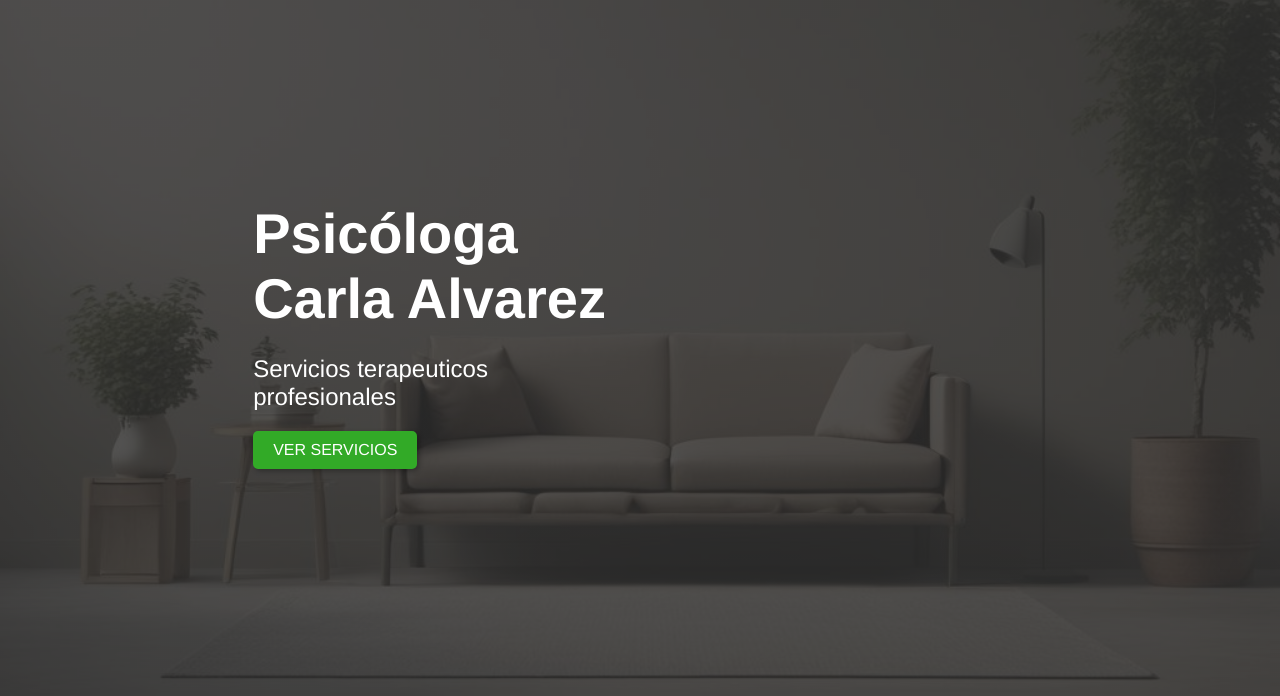
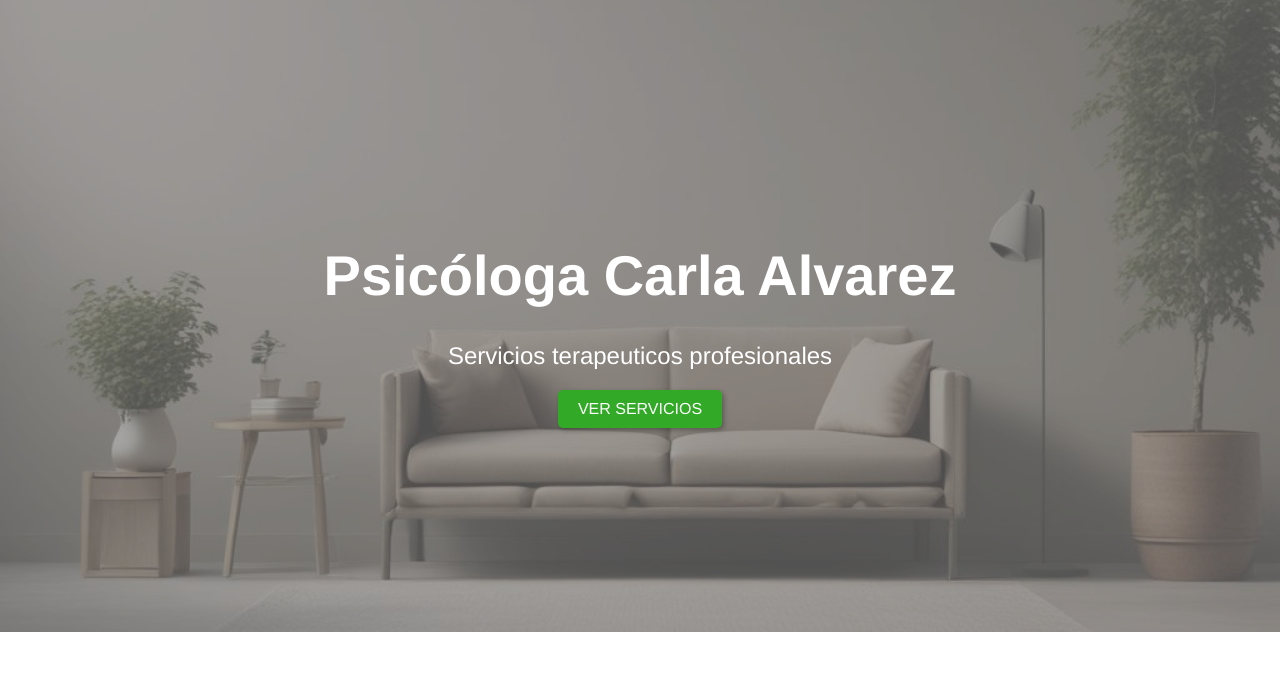
Before and after one commit to Annes-exe/prototype-web-psienestar, a plain HTML site: page index.html in a window 1280 px wide. Shown: the part 82-778 px from the top of the page. Drawn offline with Linux system fonts and the light colour scheme.

Commit message:
mas cambios

```diff
--- a/css/styles.css
+++ b/css/styles.css
@@ -60,6 +60,15 @@ nav span:hover, nav button:hover {
   color: #32AA27;
 }
 
+.nav-btn-borde {
+  transition: background-color 0.3s ease;
+}
+
+.nav-btn-borde:hover {
+  background-color: #32AA27;
+  color: #ffffff;
+}
+
 nav button {
   border: 2px solid #333;
   padding: 8px 15px;
@@ -97,7 +106,18 @@ body {
   align-items: center;
 }
 
+.hero-content {
+  position: relative;
+  width: 100%;
+  height: 100%;
+  min-height: 80vh; /* Igual que #seccion-inicio */
+  display: flex;
+  flex-direction: column;
+  justify-content: center;
+}
+
 .hero-bg-img {
+  object-fit: cover;
   position: absolute;
   top: 0; left: 0; width: 100%; height: 100%;
   object-fit: cover;
@@ -110,7 +130,7 @@ body {
 .hero-content::before {
   content: "";
   position: absolute;
-  top: 0; left: 0; width: 100%; height: 100%;
+  height: 100%;
   background: linear-gradient(#00000080, #00000080);
   z-index: 1;
   pointer-events: none;
@@ -127,7 +147,7 @@ body {
   font-family: 'Helvetica', sans-serif;
   margin-bottom: 10px;
   font-weight: bold;
-  margin-left: 40%;
+  text-align: center;
 }
 
 #seccion-inicio p {
@@ -135,10 +155,10 @@ body {
   font-size: 1.5em;
   font-family: 'Helvetica', sans-serif;
   margin-bottom: 20px;
-  margin-left: 40%;
+  text-align: center;
 }
 
-#seccion-inicio button {
+.ver-servicios-btn {
   background-color: #32AA27;
   color: #ffffff;
   font-size: 1em;
@@ -148,7 +168,9 @@ body {
   border-radius: 5px;
   cursor: pointer;
   box-shadow: 2px 2px 5px #0000004D;
-  margin-left: 40%;
+  text-align: center;
+  display: block;
+  margin: 0 auto;
 }
 
 /*------------------------------------- Seccion Sobre Mi ----------------------------------*/
--- a/index.html
+++ b/index.html
@@ -28,8 +28,8 @@
                     <li><span onclick="irASeccion('seccion-inicio')">Inicio</span></li>
                     <li><span onclick="irASeccion('seccion-sobreMi')">Sobre mi</span></li>
                     <li><span onclick="irASeccion('seccion-servicios')">Servicios</span></li>
-                    <li><button onclick="irASeccion('seccion-contacto')">CONTACTO</button></li>
-                    <li><button onclick="irASeccion('seccion-agenda')">AGENDAR</button></li>
+                    <li><button class="nav-btn-borde" onclick="irASeccion('seccion-contacto')">CONTACTO</button></li>
+                    <li><button class="nav-btn-borde" onclick="irASeccion('seccion-agenda')">AGENDAR</button></li>
                 </ul>
             </nav>
         </div>
@@ -42,7 +42,7 @@
                 <img class="hero-bg-img" src="assets/images/hero-img.jpeg" alt="Fondo consultorio" />
                 <h2>Psicóloga Carla Alvarez</h2>
                 <p>Servicios terapeuticos profesionales</p>
-                <button onclick="irASeccion('seccion-servicios')">VER SERVICIOS</button>
+                <button class="ver-servicios-btn" onclick="irASeccion('seccion-servicios')">VER SERVICIOS</button>
             </div>
         </section>
 
```
Also changed, not shown: certificado-sm.html (line endings or trailing spaces), css/detalles-servicios.css (line endings or trailing spaces), evaluacion-psico.html (line endings or trailing spaces), js/script.js (line endings or trailing spaces), psicoterapia.html (line endings or trailing spaces).
